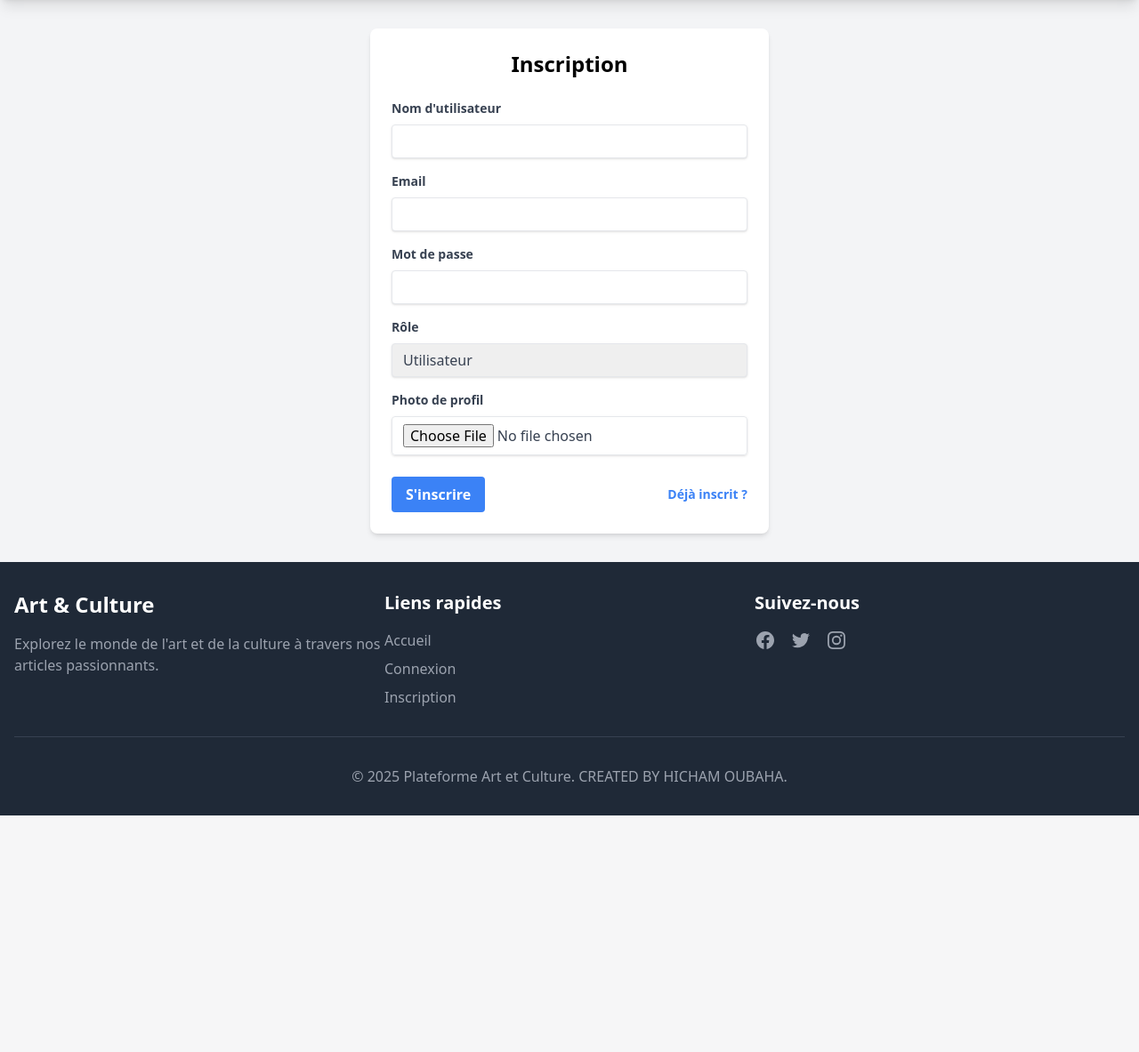
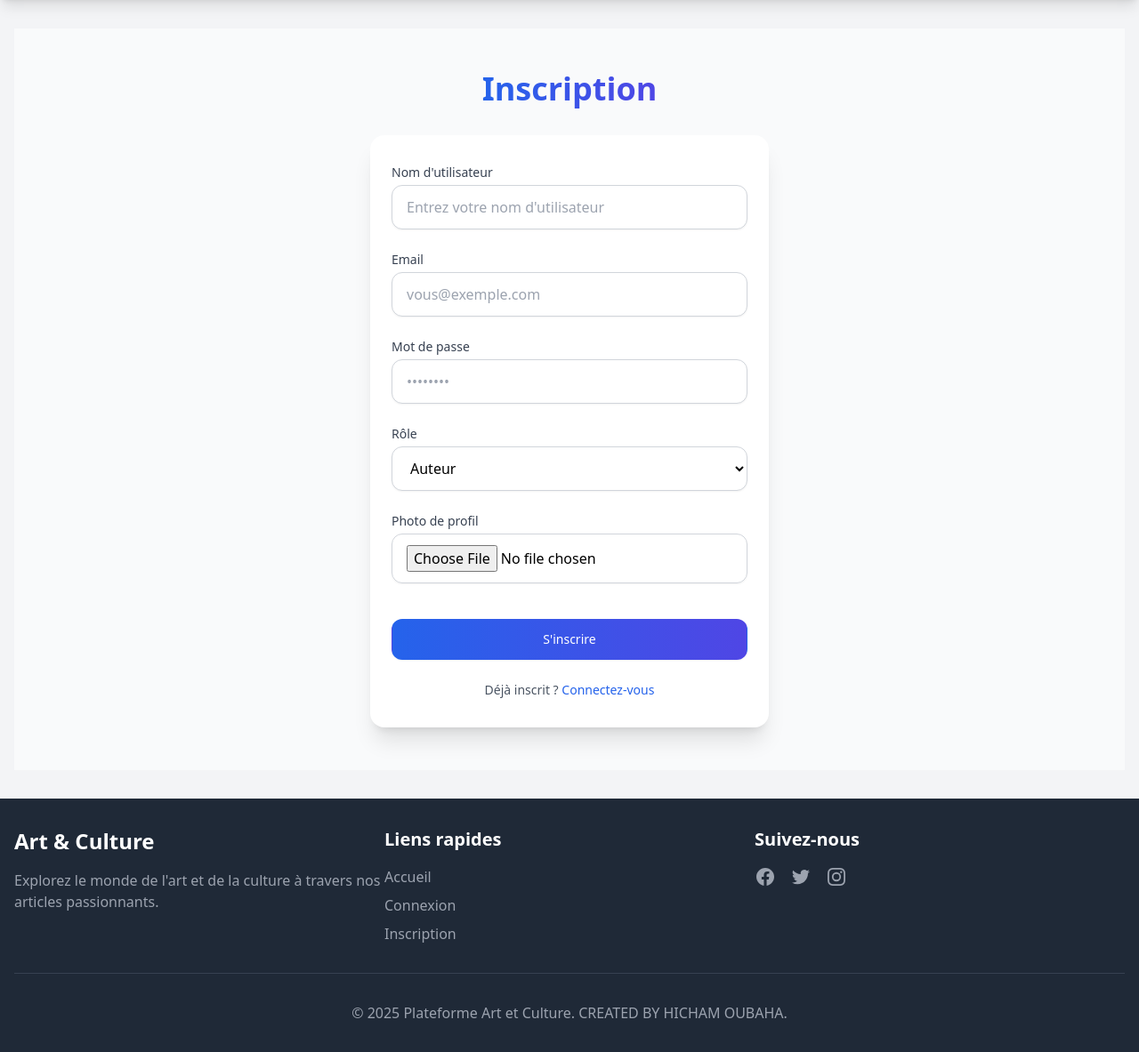
Before and after one commit to hichamoubaha/brief-clutures-partage-v2, a PHP site: template views/register.php in a window 1280 px wide. Shown: the part 97-1280 px from the top of the page at 89% size. Before the commit the page ends 1014 px from the top, so only its background shows below. Run offline with PHP 8.4, Linux system fonts and the light colour scheme; the template is opened without the code that fills it, so the values that code supplies are empty; some libraries are stand-ins or nearby versions.

Commit message:
add button of upload photo in registration page

```diff
--- a/views/register.php
+++ b/views/register.php
@@ -1,45 +1,152 @@
-<div class="max-w-md mx-auto bg-white rounded-lg shadow-md overflow-hidden">
-  <div class="p-6">
-      <h2 class="text-2xl font-bold mb-6 text-center">Inscription</h2>
+<div class="min-h-screen bg-gray-50 flex flex-col justify-center py-12 px-4 sm:px-6 lg:px-8">
+    <div class="sm:mx-auto sm:w-full sm:max-w-md">
+        <h1 class="text-center text-4xl font-extrabold text-gray-900 mb-8">
+            <span class="bg-clip-text text-transparent bg-gradient-to-r from-blue-600 to-indigo-600">
+                Inscription
+            </span>
+        </h1>
 
-      <?php if (isset($error)): ?>
-          <div class="bg-red-100 border border-red-400 text-red-700 px-4 py-3 rounded relative mb-4" role="alert">
-              <span class="block sm:inline"><?php echo $error; ?></span>
+        <div class="bg-white py-8 px-6 shadow-xl rounded-2xl">
+            <form id="registrationForm" action="index.php?page=register" method="POST" enctype="multipart/form-data" class="space-y-6">
+                <div>
+                    <label for="nom_utilisateur" class="block text-sm font-medium text-gray-700">
+                        Nom d'utilisateur
+                    </label>
+                    <div class="mt-1">
+                        <input type="text"
+                               id="nom_utilisateur"
+                               name="nom_utilisateur"
+                               required
+                               class="appearance-none block w-full px-4 py-3 border border-gray-300 rounded-xl shadow-sm placeholder-gray-400 focus:outline-none focus:ring-2 focus:ring-blue-500 focus:border-transparent transition-all"
+                               placeholder="Entrez votre nom d'utilisateur">
                     </div>
-      <?php endif; ?>
+                </div>
 
-      <form action="index.php?page=register" method="POST" enctype="multipart/form-data">
-          <div class="mb-4">
-              <label for="nom_utilisateur" class="block text-gray-700 text-sm font-bold mb-2">Nom d'utilisateur</label>
-              <input type="text" id="nom_utilisateur" name="nom_utilisateur" required class="shadow appearance-none border rounded w-full py-2 px-3 text-gray-700 leading-tight focus:outline-none focus:shadow-outline">
+                <div>
+                    <label for="email" class="block text-sm font-medium text-gray-700">
+                        Email
+                    </label>
+                    <div class="mt-1">
+                        <input type="email"
+                               id="email"
+                               name="email"
+                               required
+                               class="appearance-none block w-full px-4 py-3 border border-gray-300 rounded-xl shadow-sm placeholder-gray-400 focus:outline-none focus:ring-2 focus:ring-blue-500 focus:border-transparent transition-all"
+                               placeholder="vous@exemple.com">
                     </div>
-          <div class="mb-4">
-              <label for="email" class="block text-gray-700 text-sm font-bold mb-2">Email</label>
-              <input type="email" id="email" name="email" required class="shadow appearance-none border rounded w-full py-2 px-3 text-gray-700 leading-tight focus:outline-none focus:shadow-outline">
                 </div>
-          <div class="mb-4">
-              <label for="password" class="block text-gray-700 text-sm font-bold mb-2">Mot de passe</label>
-              <input type="password" id="password" name="password" required class="shadow appearance-none border rounded w-full py-2 px-3 text-gray-700 leading-tight focus:outline-none focus:shadow-outline">
+
+                <div>
+                    <label for="password" class="block text-sm font-medium text-gray-700">
+                        Mot de passe
+                    </label>
+                    <div class="mt-1">
+                        <input type="password"
+                               id="password"
+                               name="password"
+                               required
+                               class="appearance-none block w-full px-4 py-3 border border-gray-300 rounded-xl shadow-sm placeholder-gray-400 focus:outline-none focus:ring-2 focus:ring-blue-500 focus:border-transparent transition-all"
+                               placeholder="••••••••">
                     </div>
-          <div class="mb-4">
-              <label for="role" class="block text-gray-700 text-sm font-bold mb-2">Rôle</label>
-              <select id="role" name="role" required class="shadow appearance-none border rounded w-full py-2 px-3 text-gray-700 leading-tight focus:outline-none focus:shadow-outline">
+                </div>
+
+                <div>
+                    <label for="role" class="block text-sm font-medium text-gray-700">
+                        Rôle
+                    </label>
+                    <div class="mt-1">
+                        <select id="role"
+                                name="role"
+                                required
+                                class="block w-full px-4 py-3 border border-gray-300 rounded-xl shadow-sm focus:outline-none focus:ring-2 focus:ring-blue-500 focus:border-transparent transition-all bg-white">
+                            <option value="auteur">Auteur</option>
                             <option value="utilisateur">Utilisateur</option>
-                  <option value="auteur">Auteur</option>
                         </select>
                     </div>
-          <div class="mb-6">
-              <label for="photo" class="block text-gray-700 text-sm font-bold mb-2">Photo de profil</label>
-              <input type="file" id="photo" name="photo" accept="image/*" class="shadow appearance-none border rounded w-full py-2 px-3 text-gray-700 leading-tight focus:outline-none focus:shadow-outline">
                 </div>
-          <div class="flex items-center justify-between">
-              <button type="submit" class="bg-blue-500 hover:bg-blue-700 text-white font-bold py-2 px-4 rounded focus:outline-none focus:shadow-outline">
+
+                <div>
+                    <label for="photo" class="block text-sm font-medium text-gray-700">
+                        Photo de profil
+                    </label>
+                    <div class="mt-1">
+                        <input type="file"
+                               id="photo"
+                               name="photo"
+                               accept="image/*"
+                               class="appearance-none block w-full px-4 py-3 border border-gray-300 rounded-xl shadow-sm focus:outline-none focus:ring-2 focus:ring-blue-500 focus:border-transparent transition-all">
+                    </div>
+                </div>
+
+                <div class="pt-4">
+                    <button type="submit"
+                            class="w-full flex justify-center py-3 px-4 border border-transparent rounded-xl shadow-sm text-sm font-medium text-white bg-gradient-to-r from-blue-600 to-indigo-600 hover:from-blue-700 hover:to-indigo-700 focus:outline-none focus:ring-2 focus:ring-offset-2 focus:ring-blue-500 transition-all duration-200 transform hover:scale-[1.02]">
                         S'inscrire
                     </button>
-              <a href="index.php?page=login" class="inline-block align-baseline font-bold text-sm text-blue-500 hover:text-blue-800">
+                </div>
+
+                <div class="mt-6 text-center">
+                    <p class="text-sm text-gray-600">
                         Déjà inscrit ?
+                        <a href="index.php?page=login" class="font-medium text-blue-600 hover:text-blue-500 transition-colors">
+                            Connectez-vous
                         </a>
+                    </p>
                 </div>
             </form>
         </div>
     </div>
+</div>
+<script src="https://cdn.jsdelivr.net/npm/sweetalert2@11"></script>
+<script>
+    document.getElementById("registrationForm").addEventListener("submit", function(event) {
+        event.preventDefault(); // Prevent form submission
+
+        // Get form values
+        const nomUtilisateur = document.getElementById("nom_utilisateur").value;
+        const email = document.getElementById("email").value;
+        const password = document.getElementById("password").value;
+        const photo = document.getElementById("photo").files[0];
+
+        // Define validation regex
+        const usernameRegex = /^[a-zA-Z]+$/;
+        const emailRegex = /^[^\s@]+@[^\s@]+\.[^\s@]+$/;
+        const passwordRegex = /^.{6,}$/;
+
+        // Validate inputs
+        if (!usernameRegex.test(nomUtilisateur)) {
+            Swal.fire("Erreur", "Le nom d'utilisateur doit contenir uniquement des lettres.", "error");
+            return;
+        }
+
+        if (!emailRegex.test(email)) {
+            Swal.fire("Erreur", "Veuillez entrer une adresse email valide.", "error");
+            return;
+        }
+
+        if (!passwordRegex.test(password)) {
+            Swal.fire("Erreur", "Le mot de passe doit contenir au moins 6 caractères.", "error");
+            return;
+        }
+
+        if (photo && !['image/jpeg', 'image/png', 'image/gif'].includes(photo.type)) {
+            Swal.fire("Erreur", "Veuillez sélectionner une image valide (JPEG, PNG, ou GIF).", "error");
+            return;
+        }
+
+        if (photo && photo.size > 5 * 1024 * 1024) {
+            Swal.fire("Erreur", "La taille de l'image ne doit pas dépasser 5 Mo.", "error");
+            return;
+        }
+
+        // If validation passes
+        Swal.fire({
+            title: "Succès",
+            text: "Inscription réussie!",
+            icon: "success",
+            confirmButtonText: "OK"
+        }).then(() => {
+            this.submit(); // Submit the form
+        });
+    });
+</script>
```
Lines whose indentation alone changed are shown as unchanged.
